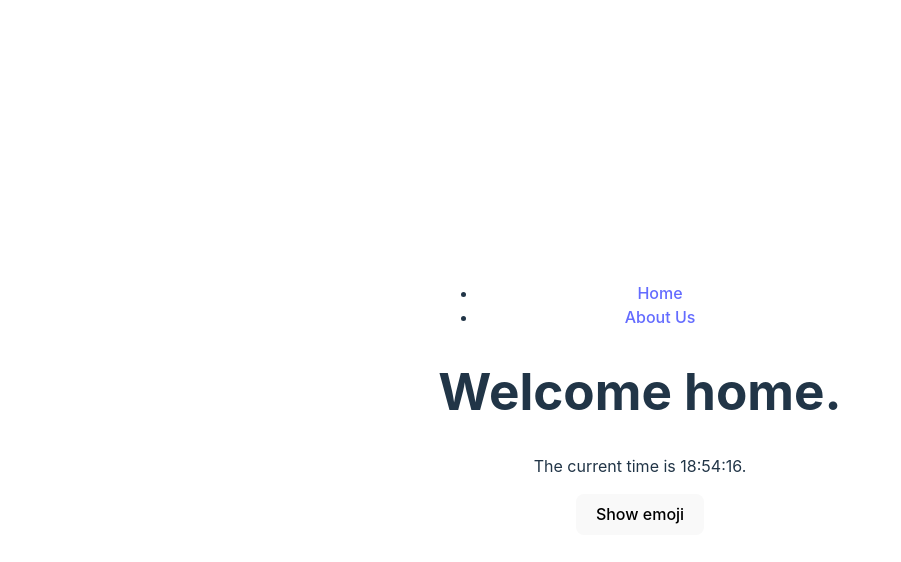
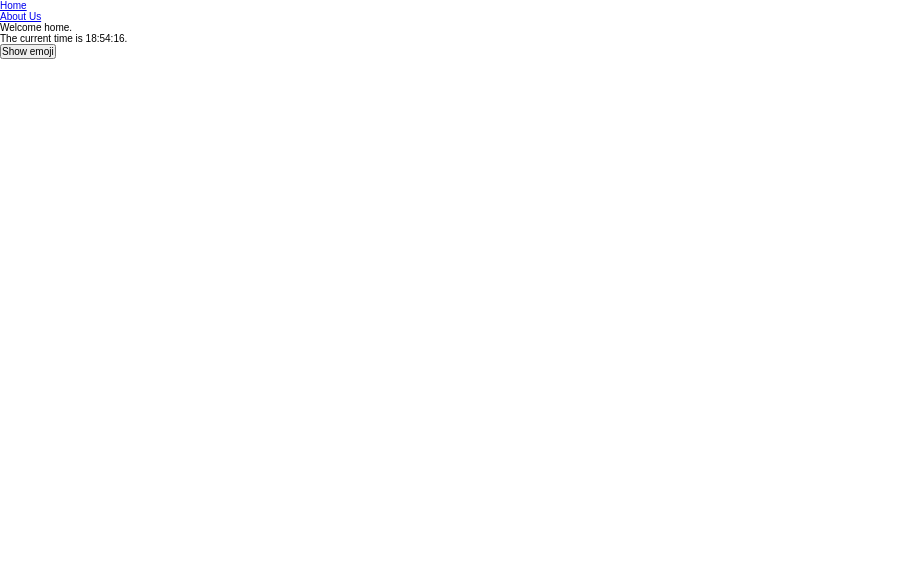
Before and after one commit to jonas-lundahl/react-vite-prettier, a React (Vite) app: page / in a window 1280 px wide. Shown: the top 562 px of the page, without its empty margins (0-901 px from the left). Built offline with nearby package versions, Linux system fonts and the light colour scheme.

Commit message:
Baseline css

```diff
--- a/src/App.css
+++ b/src/App.css
@@ -1,44 +1 @@
-#root {
-  max-width: 1280px;
-  margin: 0 auto;
-  padding: 2rem;
-  text-align: center;
-}
-
-.logo {
-  height: 6em;
-  padding: 1.5em;
-  will-change: filter;
-  transition: filter 300ms;
-}
-
-.logo:hover {
-  filter: drop-shadow(0 0 2em #646cffaa);
-}
-
-.logo.react:hover {
-  filter: drop-shadow(0 0 2em #61dafbaa);
-}
-
-@keyframes logo-spin {
-  from {
-    transform: rotate(0deg);
-  }
-  to {
-    transform: rotate(360deg);
-  }
-}
-
-@media (prefers-reduced-motion: no-preference) {
-  a:nth-of-type(2) .logo {
-    animation: logo-spin infinite 20s linear;
-  }
-}
-
-.card {
-  padding: 2em;
-}
-
-.read-the-docs {
-  color: #888;
-}
+/* Use this file for styling the App component */
--- a/src/index.css
+++ b/src/index.css
@@ -1,74 +1,30 @@
-:root {
-  font-family: Inter, system-ui, Avenir, Helvetica, Arial, sans-serif;
-  line-height: 1.5;
-  font-weight: 400;
+/* Use this file for styling literally everything, including beyond the scope of the App component */
 
-  color-scheme: light dark;
-  color: rgba(255, 255, 255, 0.87);
-  background-color: #242424;
-
-  font-synthesis: none;
-  text-rendering: optimizeLegibility;
-  -webkit-font-smoothing: antialiased;
-  -moz-osx-font-smoothing: grayscale;
-  -webkit-text-size-adjust: 100%;
+*,
+*::before,
+*::after {
+  box-sizing: border-box;
 }
 
-a {
-  font-weight: 500;
-  color: #646cff;
-  text-decoration: inherit;
-}
-
-a:hover {
-  color: #535bf2;
+html {
+  font-size: 62.5%;
+  font-family: sans-serif;
 }
 
 body {
-  margin: 0;
-  display: flex;
-  place-items: center;
-  min-width: 320px;
   min-height: 100vh;
 }
 
-h1 {
-  font-size: 3.2em;
-  line-height: 1.1;
+* {
+  padding: 0;
+  margin: 0;
+  font: inherit;
 }
 
-button {
-  border-radius: 8px;
-  border: 1px solid transparent;
-  padding: 0.6em 1.2em;
-  font-size: 1em;
-  font-weight: 500;
-  font-family: inherit;
-  background-color: #1a1a1a;
-  cursor: pointer;
-  transition: border-color 0.25s;
+img,
+picture,
+svg,
+video {
+  display: block;
+  max-width: 100%;
 }
-
-button:hover {
-  border-color: #646cff;
-}
-
-button:focus,
-button:focus-visible {
-  outline: 4px auto -webkit-focus-ring-color;
-}
-
-@media (prefers-color-scheme: light) {
-  :root {
-    color: #213547;
-    background-color: #ffffff;
-  }
-
-  a:hover {
-    color: #747bff;
-  }
-
-  button {
-    background-color: #f9f9f9;
-  }
-}
```
